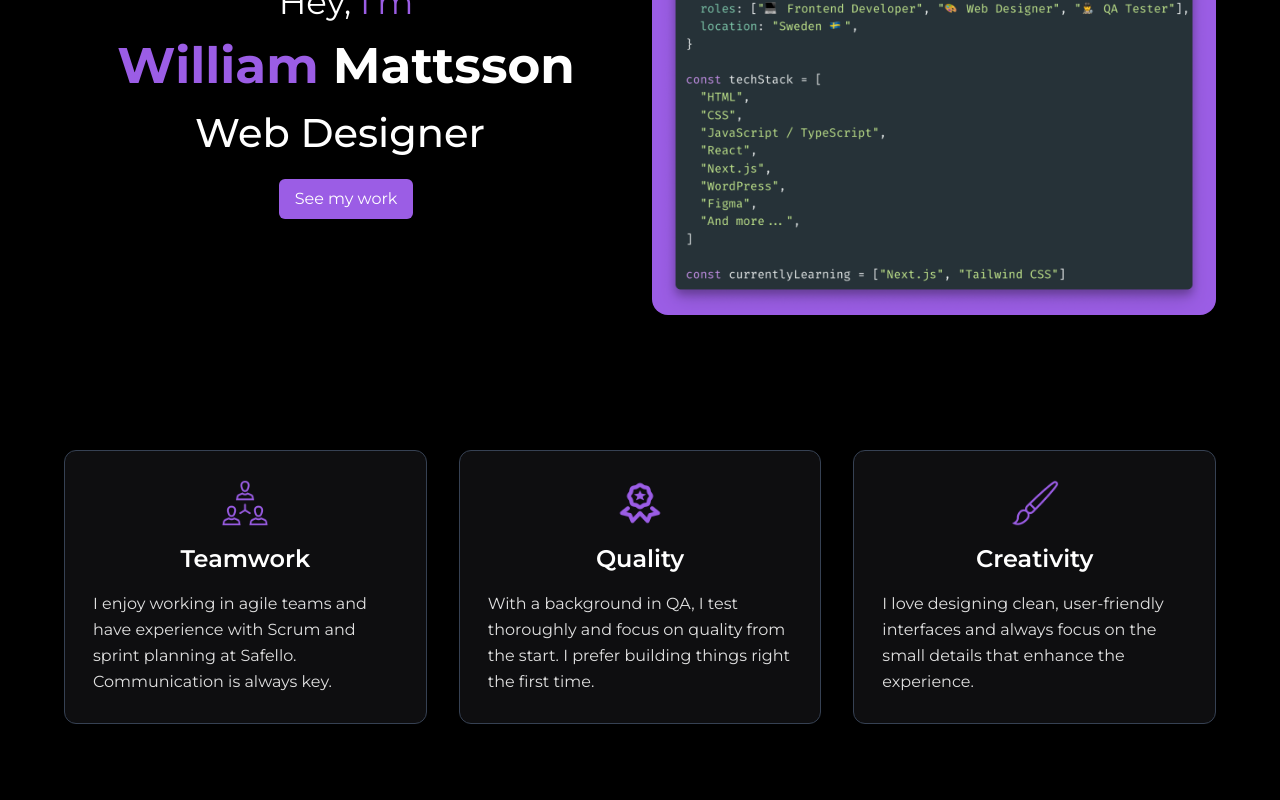
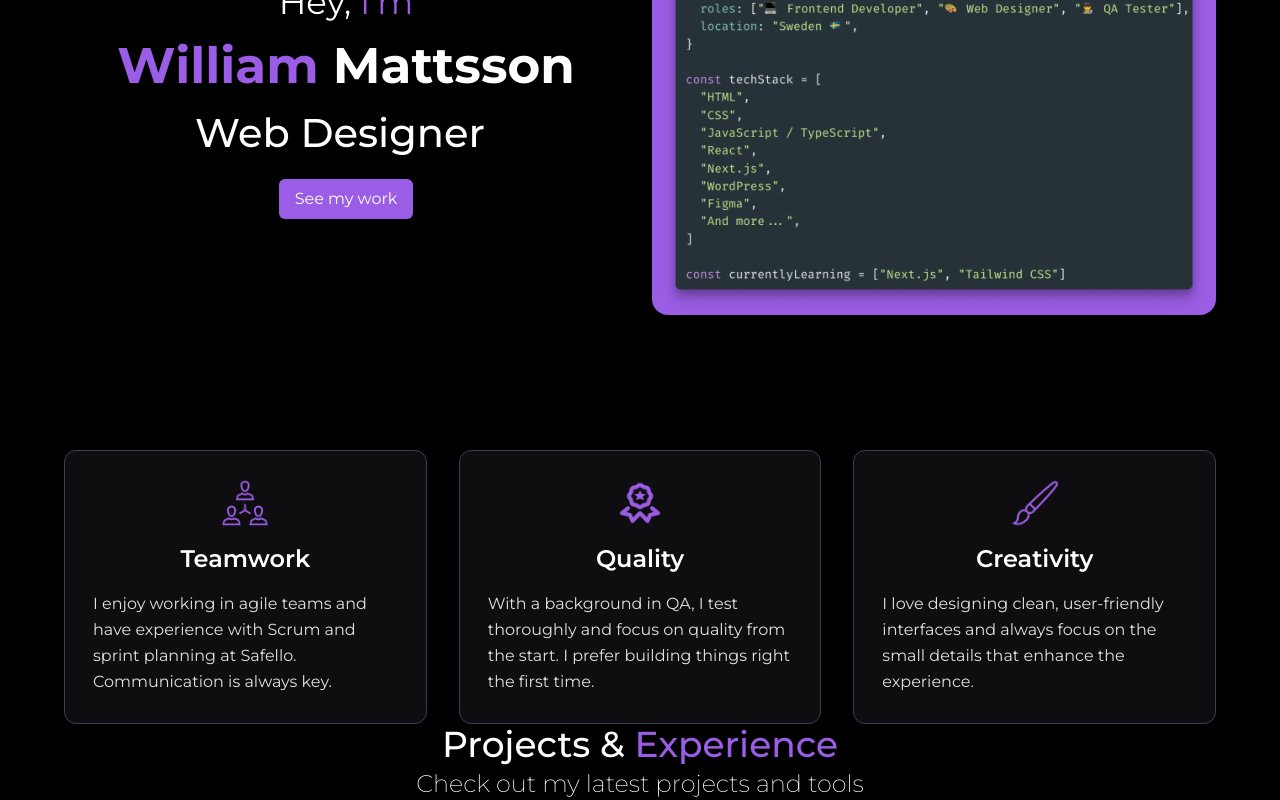
Before and after one commit to WilliamMattsson1/portfolio2, a React (Vite) app: page / in a window 1280 px wide. Shown: the part 334-1134 px from the top of the page. Before the commit the page ends 1058 px from the top, so only its background shows below. Built offline with nearby package versions, Linux system fonts and the light colour scheme.

Commit message:
add header component with option to highligt a word

```diff
--- a/src/App.jsx
+++ b/src/App.jsx
@@ -1,4 +1,5 @@
 import Navbar from './components/Navbar'
+import SectionHeader from './components/SectioHeader'
 import FeatureCards from './sections/FeatureCards'
 import HeroSection from './sections/HeroSection'
 
@@ -8,6 +9,12 @@ const App = () => {
             <Navbar />
             <HeroSection />
             <FeatureCards />
+            <SectionHeader
+                title="Projects & Experience"
+                highlightWord="Experience"
+                sub="Check out my latest projects and tools"
+            />
+
             {/* Footer */}
         </main>
     )
--- /dev/null
+++ b/src/components/SectioHeader.jsx
@@ -0,0 +1,25 @@
+const SectionHeader = ({ title, sub, highlightWord }) => {
+    const titleParts = title.split(' ').map((word, index) => {
+        if (word === highlightWord) {
+            return (
+                <span key={index} className="text-accent">
+                    {word}
+                </span>
+            )
+        }
+        return word + ' '
+    })
+
+    return (
+        <div className="flex flex-col items-center gap-1">
+            <h2 className="font-medium md:text-4xl text-2xl">{titleParts}</h2>
+            {sub && (
+                <div>
+                    <p className="text-lg md:text-2xl font-extralight">{sub}</p>
+                </div>
+            )}
+        </div>
+    )
+}
+
+export default SectionHeader
```
